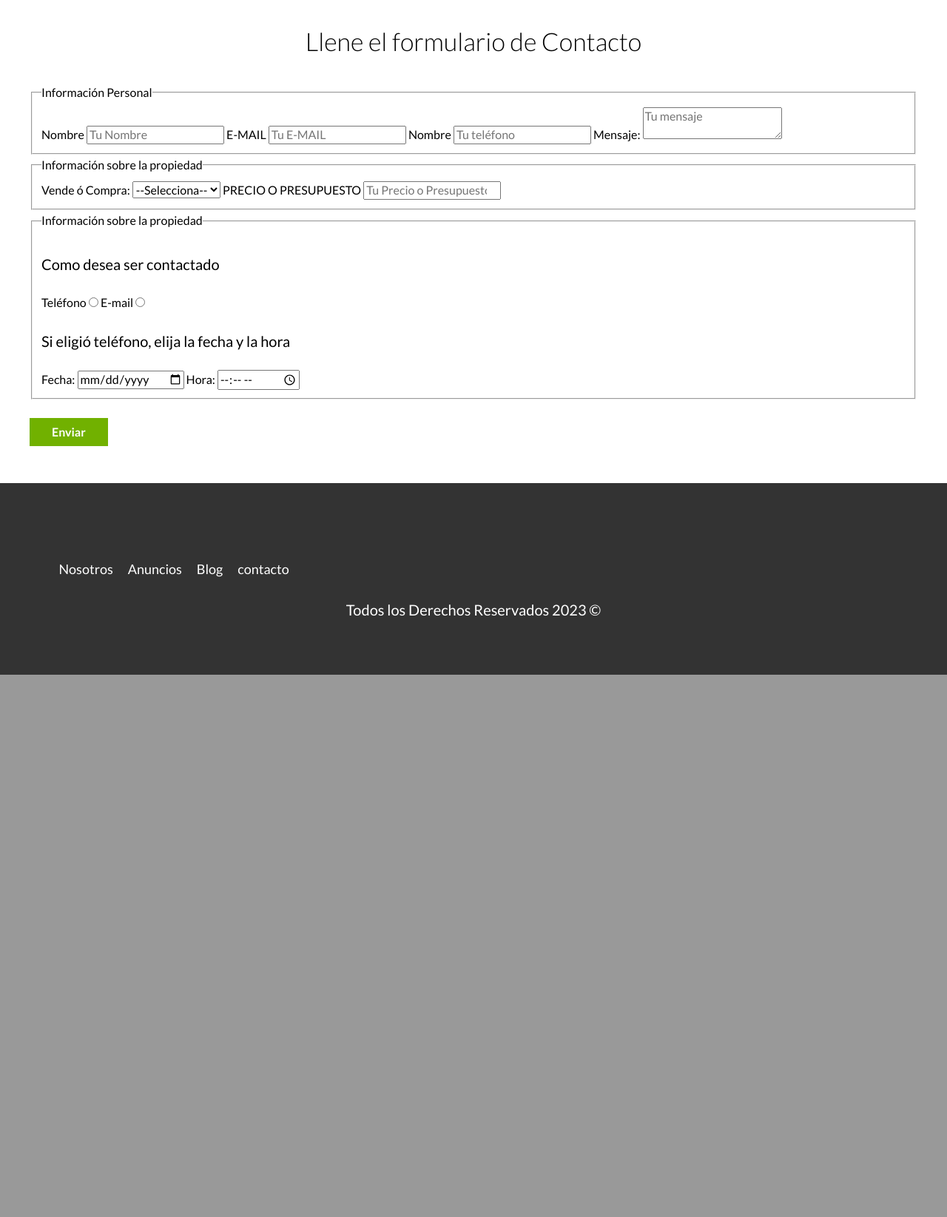
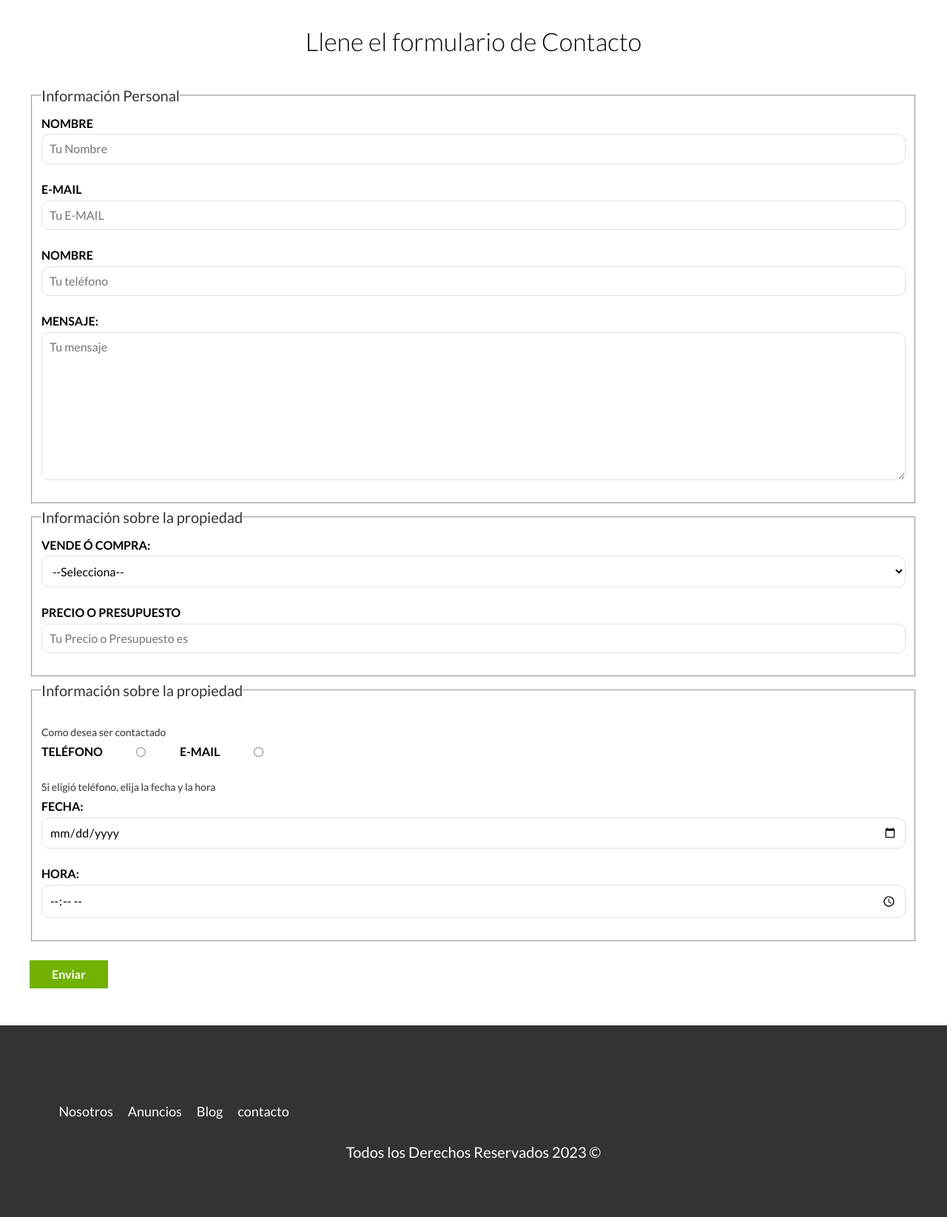
Before and after one commit to mjmf1/bienesraices, a PHP site: page /contacto.html in a window 1280 px wide. Shown: the part 1163-2808 px from the top of the page at 74% size. Before the commit the page ends 2075 px from the top, so only its background shows below. Run offline with PHP 8.4, Linux system fonts and the light colour scheme.

Commit message:
CSS al Formulario

```diff
--- a/src/scss/app.scss
+++ b/src/scss/app.scss
@@ -17,6 +17,7 @@
 @import 'layout/contactar';
 @import 'layout/inferior';
 @import 'layout/testimoneales';
+@import 'layout/formulario';
 
 /*** paginas internas **/
 
--- /dev/null
+++ b/src/scss/layout/_formulario.scss
@@ -0,0 +1,40 @@
+.formulario{
+    p{
+        font-size: 1.4rem;
+        color: $grisOscuro;
+        margin: 2rem 0 0 0;
+    }
+    legend{
+        font-size: 2rem;
+        color: $grisOscuro;
+    }
+    label{
+        font-weight: bold;
+        text-transform: uppercase;
+        display: block;
+    }
+    input:not([type="submit"]),
+    textarea,
+    select{
+    padding: 1rem;
+    display: block;
+    width: 100%;
+    background-color: $blanco;
+    border: 1px solid $gris;
+    border-radius: 1rem;
+    margin-bottom: 2rem;
+    }
+    textarea{
+        height: 20rem;
+    }
+    .forma-contacto{
+        max-width: 30rem;
+        display: flex;
+        justify-content: space-between;
+        align-items: center;
+    }
+    input[type="radio"]{
+        margin: 0;
+        width: auto;
+    }
+}
```
Also changed, not shown: build/css/app.css, 1 other file.
